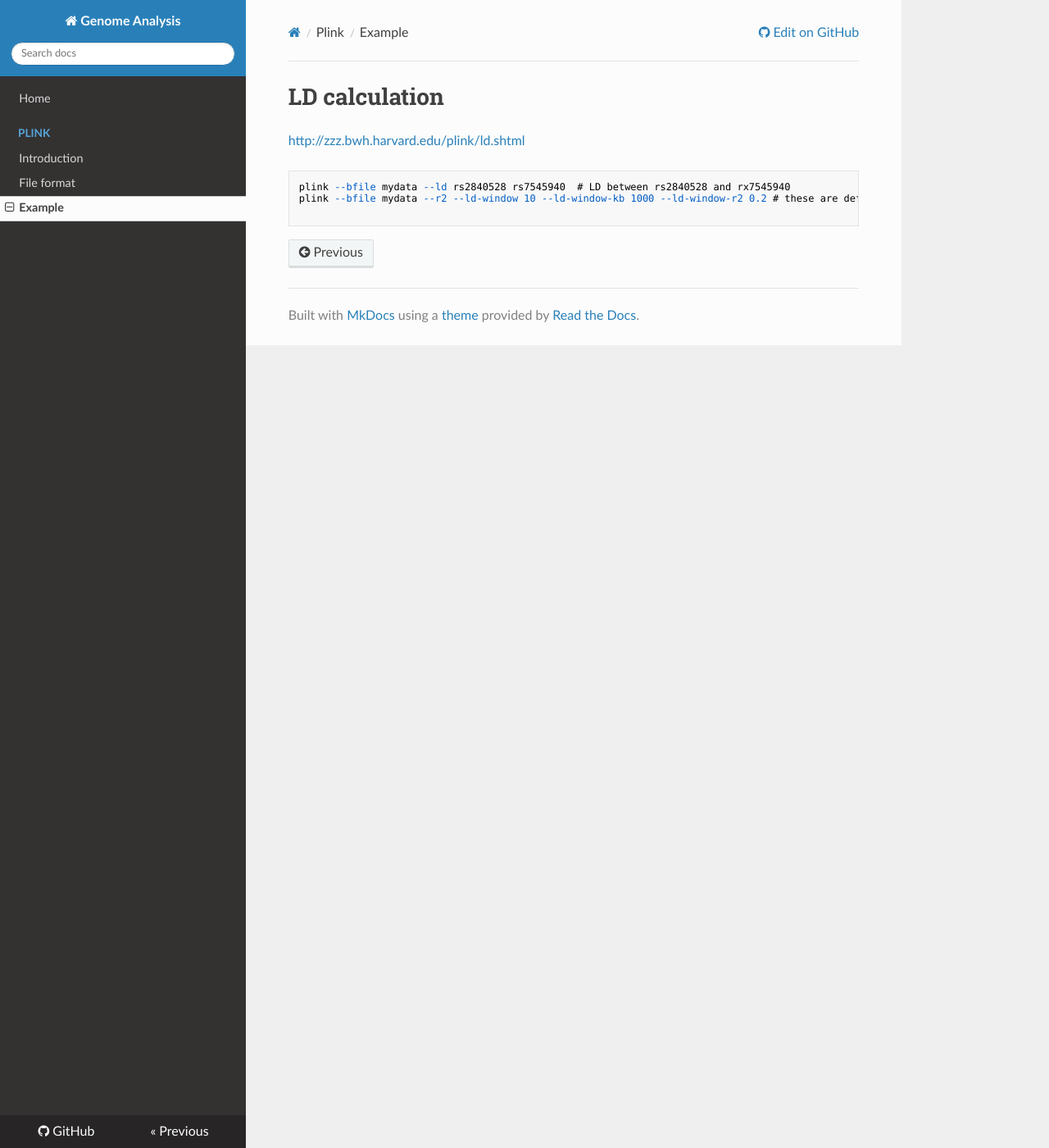
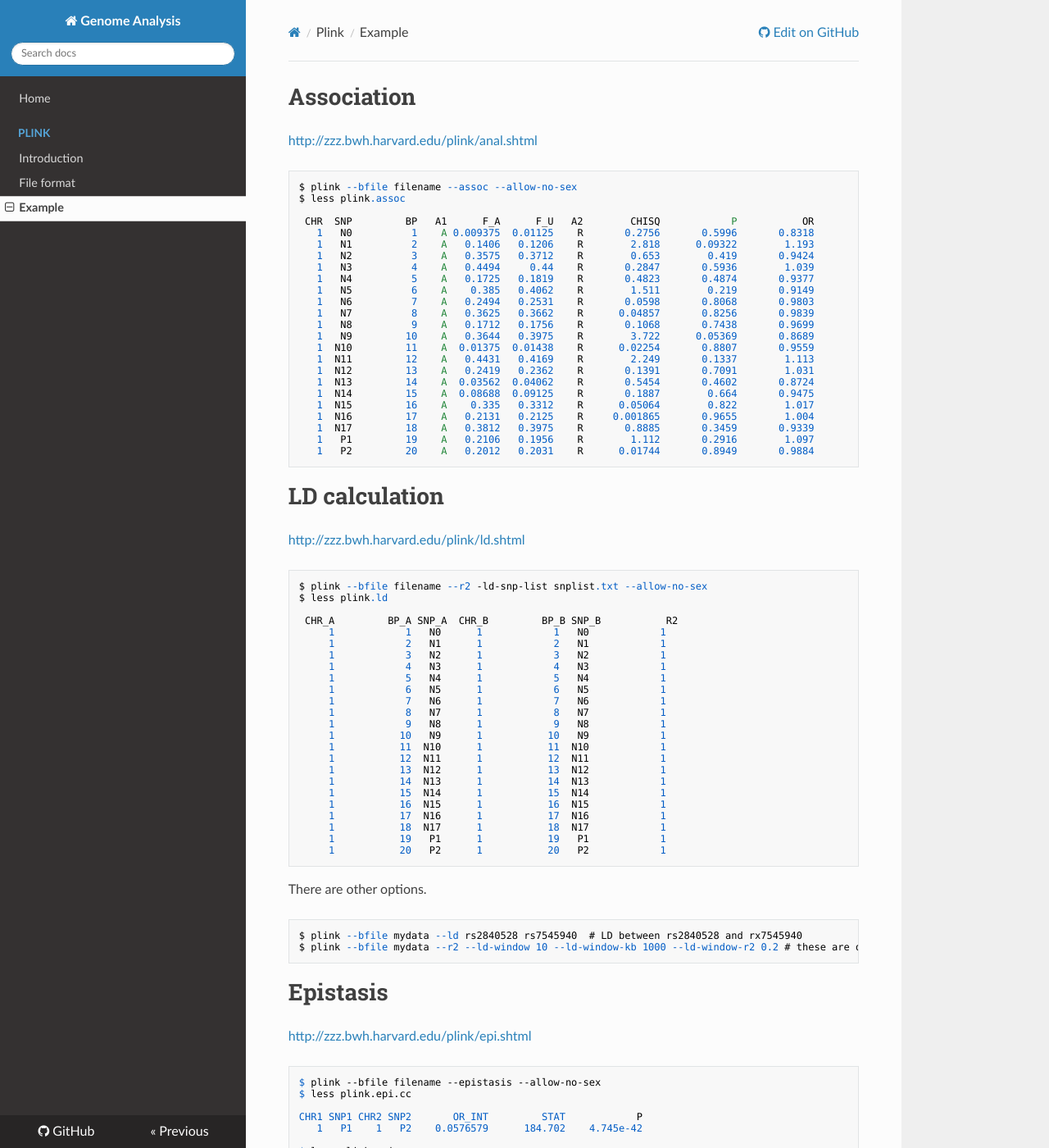
Before and after one commit to WonyoungCho/plink, an MkDocs documentation site: the page built from docs/plink_ex.md, in a window 1280 px wide and 1400 px high. Shown: the whole window at 82% size. Built offline with MkDocs 1.6.1, drawn with Linux system fonts in a browser that asks for light colours; nearby versions of some CDN libraries; old or Windows-style settings are respelled for this version of MkDocs; some of the changed text lies outside the part shown.

Commit message:
Update plink_ex.md

````diff
--- a/docs/plink_ex.md
+++ b/docs/plink_ex.md
@@ -1,9 +1,104 @@
+# Association
+
+<http://zzz.bwh.harvard.edu/plink/anal.shtml>
+
+```
+$ plink --bfile filename --assoc --allow-no-sex
+$ less plink.assoc
+
+ CHR  SNP         BP   A1      F_A      F_U   A2        CHISQ            P           OR
+   1   N0          1    A 0.009375  0.01125    R       0.2756       0.5996       0.8318
+   1   N1          2    A   0.1406   0.1206    R        2.818      0.09322        1.193
+   1   N2          3    A   0.3575   0.3712    R        0.653        0.419       0.9424
+   1   N3          4    A   0.4494     0.44    R       0.2847       0.5936        1.039
+   1   N4          5    A   0.1725   0.1819    R       0.4823       0.4874       0.9377
+   1   N5          6    A    0.385   0.4062    R        1.511        0.219       0.9149
+   1   N6          7    A   0.2494   0.2531    R       0.0598       0.8068       0.9803
+   1   N7          8    A   0.3625   0.3662    R      0.04857       0.8256       0.9839
+   1   N8          9    A   0.1712   0.1756    R       0.1068       0.7438       0.9699
+   1   N9         10    A   0.3644   0.3975    R        3.722      0.05369       0.8689
+   1  N10         11    A  0.01375  0.01438    R      0.02254       0.8807       0.9559
+   1  N11         12    A   0.4431   0.4169    R        2.249       0.1337        1.113
+   1  N12         13    A   0.2419   0.2362    R       0.1391       0.7091        1.031
+   1  N13         14    A  0.03562  0.04062    R       0.5454       0.4602       0.8724
+   1  N14         15    A  0.08688  0.09125    R       0.1887        0.664       0.9475
+   1  N15         16    A    0.335   0.3312    R      0.05064        0.822        1.017
+   1  N16         17    A   0.2131   0.2125    R     0.001865       0.9655        1.004
+   1  N17         18    A   0.3812   0.3975    R       0.8885       0.3459       0.9339
+   1   P1         19    A   0.2106   0.1956    R        1.112       0.2916        1.097
+   1   P2         20    A   0.2012   0.2031    R      0.01744       0.8949       0.9884
+```
+
+
 # LD calculation
 
 <http://zzz.bwh.harvard.edu/plink/ld.shtml>
 
 ```
-plink --bfile mydata --ld rs2840528 rs7545940  # LD between rs2840528 and rx7545940
-plink --bfile mydata --r2 --ld-window 10 --ld-window-kb 1000 --ld-window-r2 0.2 # these are default values
+$ plink --bfile filename --r2 -ld-snp-list snplist.txt --allow-no-sex
+$ less plink.ld
+
+ CHR_A         BP_A SNP_A  CHR_B         BP_B SNP_B           R2
+     1            1   N0      1            1   N0            1
+     1            2   N1      1            2   N1            1
+     1            3   N2      1            3   N2            1
+     1            4   N3      1            4   N3            1
+     1            5   N4      1            5   N4            1
+     1            6   N5      1            6   N5            1
+     1            7   N6      1            7   N6            1
+     1            8   N7      1            8   N7            1
+     1            9   N8      1            9   N8            1
+     1           10   N9      1           10   N9            1
+     1           11  N10      1           11  N10            1
+     1           12  N11      1           12  N11            1
+     1           13  N12      1           13  N12            1
+     1           14  N13      1           14  N13            1
+     1           15  N14      1           15  N14            1
+     1           16  N15      1           16  N15            1
+     1           17  N16      1           17  N16            1
+     1           18  N17      1           18  N17            1
+     1           19   P1      1           19   P1            1
+     1           20   P2      1           20   P2            1
+```
+
+There are other options.
+```
+$ plink --bfile mydata --ld rs2840528 rs7545940  # LD between rs2840528 and rx7545940
+$ plink --bfile mydata --r2 --ld-window 10 --ld-window-kb 1000 --ld-window-r2 0.2 # these are default values
+```
+
+# Epistasis
+
+<http://zzz.bwh.harvard.edu/plink/epi.shtml>
 
 ```
+$ plink --bfile filename --epistasis --allow-no-sex
+$ less plink.epi.cc
+
+CHR1 SNP1 CHR2 SNP2       OR_INT         STAT            P
+   1   P1    1   P2    0.0576579      184.702    4.745e-42
+
+$ less plink.epi.cc.summary
+
+ CHR  SNP        N_SIG        N_TOT         PROP   BEST_CHISQ BEST_CHR BEST_SNP
+   1   N0            0           18            0        3.289    1   N9
+   1   N1            0           19            0        3.486    1  N12
+   1   N2            0           19            0        3.511    1  N11
+   1   N3            1           19      0.05263        8.947    1   N7
+   1   N4            0           19            0        2.694    1  N12
+   1   N5            1           19      0.05263        7.606    1  N11
+   1   N6            0           19            0        3.183    1   N0
+   1   N7            1           19      0.05263        8.947    1   N3
+   1   N8            1           19      0.05263        11.93    1  N14
+   1   N9            0           19            0        3.289    1   N0
+   1  N10            0           18            0        2.215    1   N7
+   1  N11            1           19      0.05263        7.606    1   N5
+   1  N12            0           19            0        3.486    1   N1
+   1  N13            0           19            0        1.812    1   P1
+   1  N14            1           19      0.05263        11.93    1   N8
+   1  N15            0           19            0        3.274    1   N0
+   1  N16            0           19            0        3.507    1   P1
+   1  N17            0           19            0        2.206    1   N7
+   1   P1            1           19      0.05263        184.7    1   P2
+   1   P2            1           19      0.05263        184.7    1   P1
+```
````
